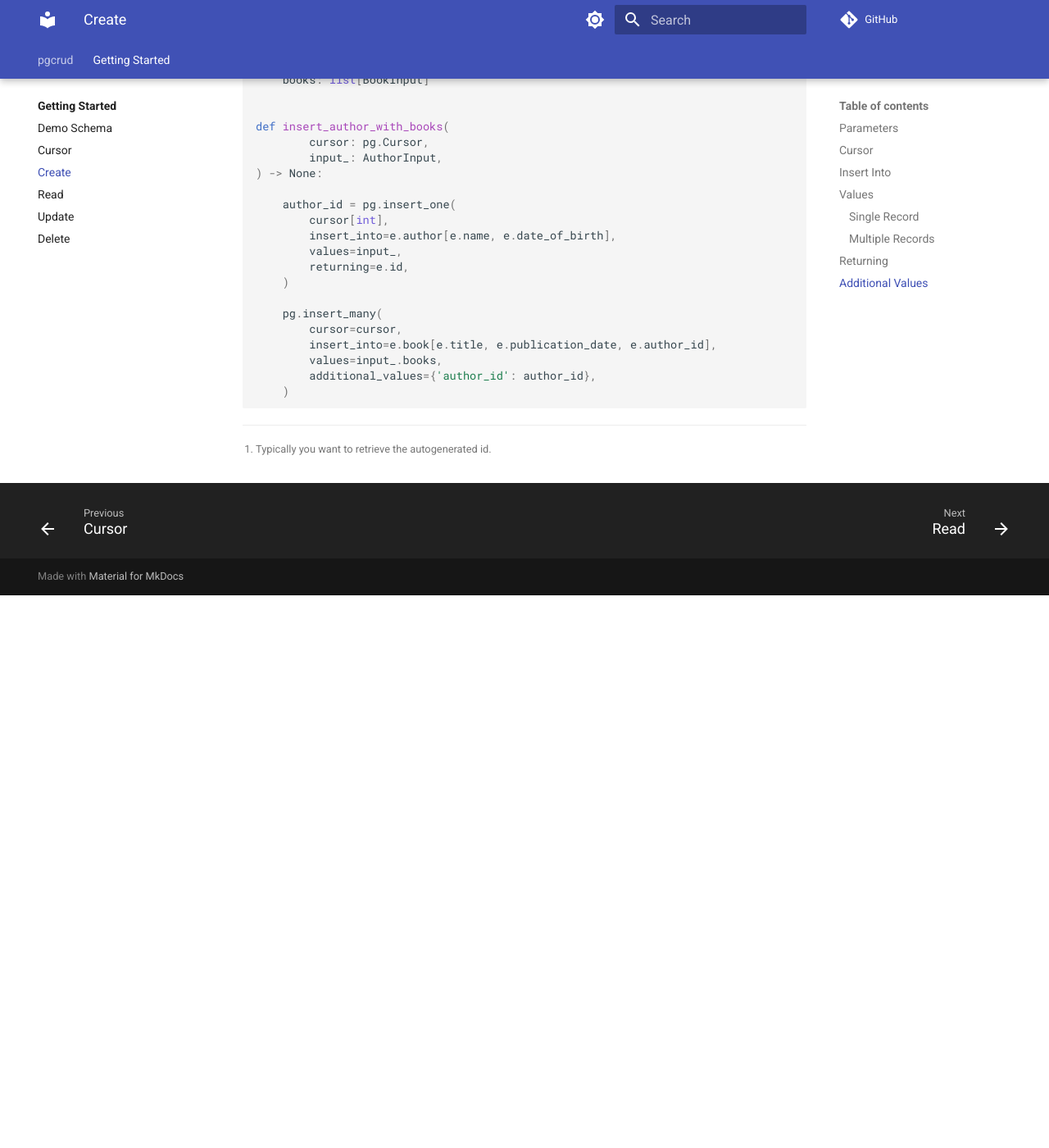
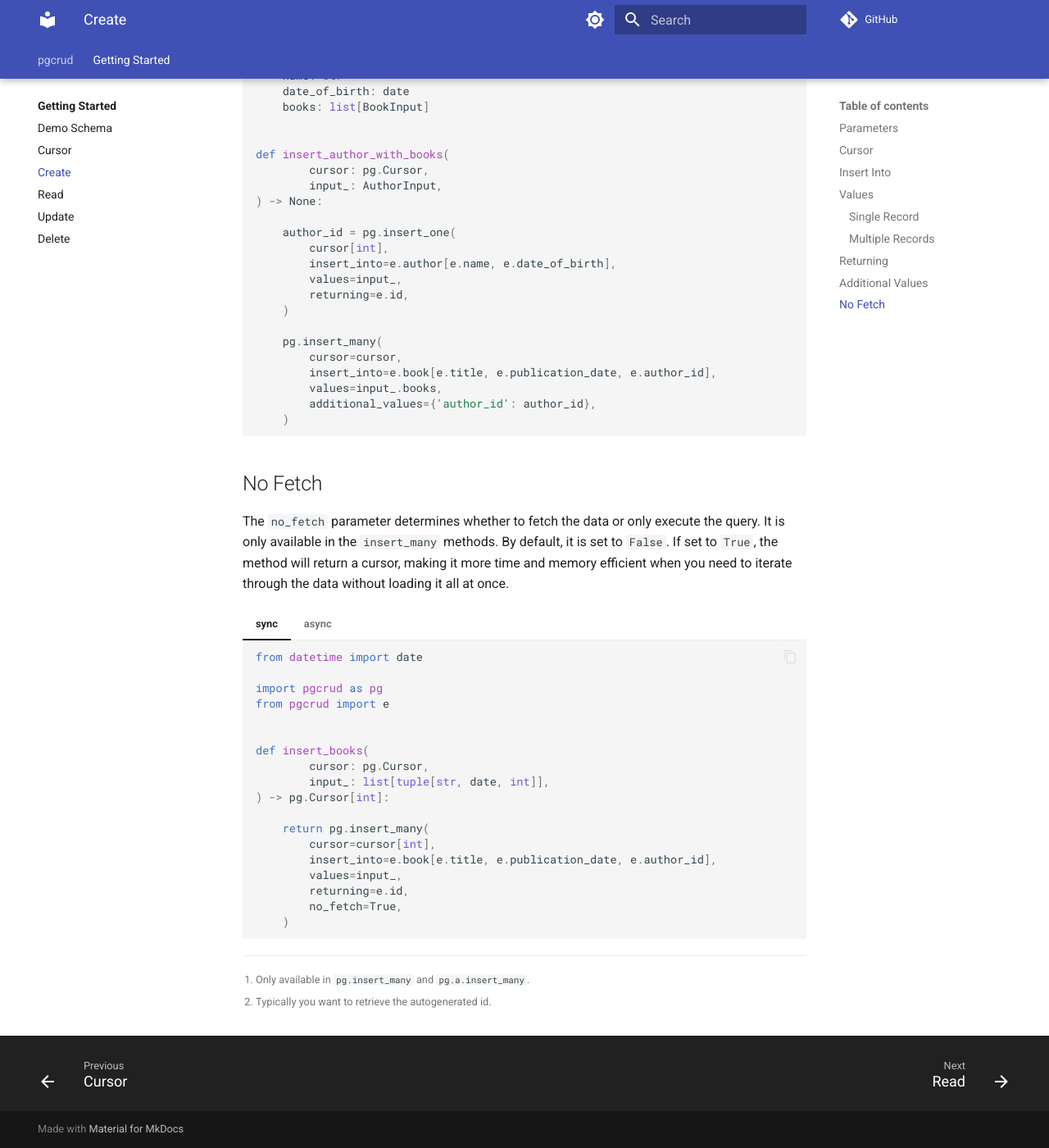
Before and after one commit to dakivara/pgcrud, an MkDocs documentation site: the page built from docs/getting-started/create.md, in a window 1280 px wide and 1400 px high, scrolled down 4027 px. Shown: the whole window at 82% size. Built offline with MkDocs 1.6.1 and Material for MkDocs 9.7.7, drawn with Linux system fonts in a browser that asks for light colours; comment, search, counter and statistics services are not loaded; before the commit the page ends 4753 px from its top, so only the background shows below that; some of the changed text lies outside the part shown.

Commit message:
add no_fetch parameter

````diff
--- a/docs/getting-started/create.md
+++ b/docs/getting-started/create.md
@@ -27,6 +27,10 @@ The following parameters are available:
 - `values` *(required)*: The values to insert.
 - `returning` *(optional)*: To return the inserted records.
 - `additional_values` *(optional)*: Additional values that can be inserted.
+- `no_fetch` *(optional)*: To execute only.[^1]
+
+
+[^1]: Only available in `pg.insert_many` and `pg.a.insert_many`.
 
 
 ## Cursor
@@ -353,3 +357,56 @@ insertion. The `additional_values` expects a dictionary as input.
             additional_values={'author_id': author_id},
         )
     ```
+
+
+## No Fetch
+
+The `no_fetch` parameter determines whether to fetch the data or only execute the query. It is only available in the `insert_many` methods.
+By default, it is set to `False`. If set to `True`, the method will return a cursor, making it more time and memory efficient
+when you need to iterate through the data without loading it all at once.
+
+=== "sync"
+
+    ```python
+    from datetime import date
+
+    import pgcrud as pg
+    from pgcrud import e
+
+
+    def insert_books(
+            cursor: pg.Cursor,
+            input_: list[tuple[str, date, int]],
+    ) -> pg.Cursor[int]:
+
+        return pg.insert_many(
+            cursor=cursor[int],
+            insert_into=e.book[e.title, e.publication_date, e.author_id],
+            values=input_,
+            returning=e.id,
+            no_fetch=True,
+        )
+    ```
+
+=== "async"
+
+    ```python
+    from datetime import date
+
+    import pgcrud as pg
+    from pgcrud import e
+
+
+    async def insert_books(
+            cursor: pg.a.Cursor,
+            input_: list[tuple[str, date, int]],
+    ) -> pg.a.Cursor[int]:
+
+        return await pg.a.insert_many(
+            cursor=cursor[int],
+            insert_into=e.book[e.title, e.publication_date, e.author_id],
+            values=input_,
+            returning=e.id,
+            no_fetch=True,
+        )
+    ```
````
Also changed, not shown: other parts of docs/getting-started/create.md (+2 -2 lines).
